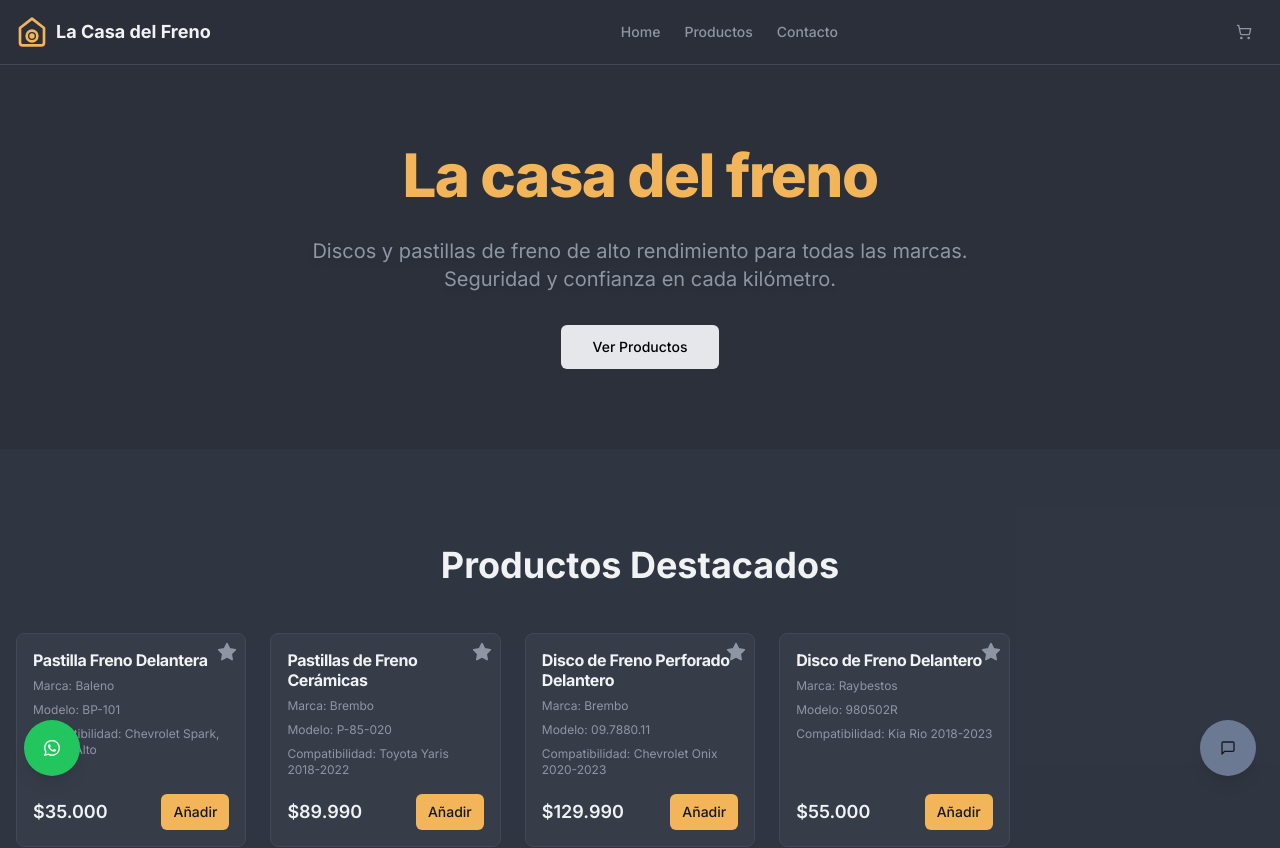
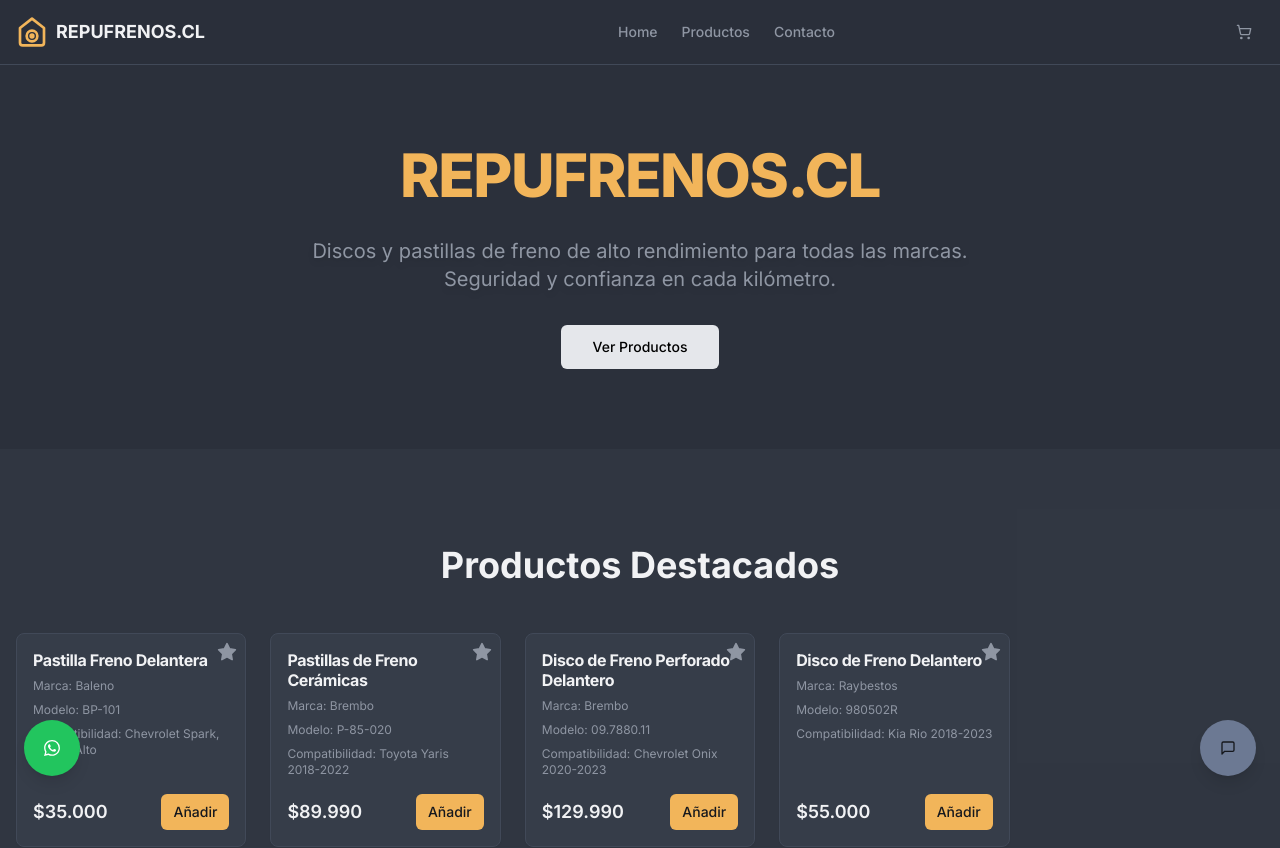
Before and after one commit to marce1404/TIENDA-FRENOS, a Next.js app: page / in a window 1280 px wide. Shown: the top 848 px of the page. Built offline with nearby package versions, Linux system fonts and the light colour scheme.

Commit message:
Rename project to REPUFRENOS.CL

```diff
--- a/src/actions/sendChatInquiry.ts
+++ b/src/actions/sendChatInquiry.ts
@@ -42,7 +42,7 @@ export async function sendChatInquiry(formData: {
 
   const emailHtml = `
     <div>
-      <h1>Nueva consulta desde el Chat de La Casa del Freno</h1>
+      <h1>Nueva consulta desde el Chat de REPUFRENOS.CL</h1>
       <p><strong>Nombre:</strong> ${name}</p>
       <p><strong>Correo para responder:</strong> <a href="mailto:${email}">${email}</a></p>
       <p><strong>Mensaje:</strong></p>
@@ -56,7 +56,7 @@ export async function sendChatInquiry(formData: {
       from: `"${name}" <${SMTP_USER}>`,
       to: SMTP_RECIPIENTS,
       replyTo: email,
-      subject: `Nueva Consulta desde el Chat: ${name}`,
+      subject: `Nueva Consulta desde FRENOTOTAL.CL Chat: ${name}`,
       html: emailHtml,
     });
     return { success: true };
--- a/src/actions/sendEmail.ts
+++ b/src/actions/sendEmail.ts
@@ -44,7 +44,7 @@ export async function sendEmail(formData: {
 
   const emailHtml = `
     <div>
-      <h1>Nuevo mensaje de contacto de La Casa del Freno</h1>
+      <h1>Nuevo mensaje de contacto de REPUFRENOS.CL</h1>
       <p><strong>Nombre:</strong> ${name}</p>
       <p><strong>Correo:</strong> ${email}</p>
       <p><strong>Asunto:</strong> ${subject}</p>
--- a/src/app/contacto/page.tsx
+++ b/src/app/contacto/page.tsx
@@ -104,7 +104,7 @@ export default function ContactoPage() {
           <div className="space-y-4 text-lg">
              <div className="flex items-center gap-4">
                 <Mail className="h-6 w-6 text-primary" />
-                <span>contacto@casafrenos.cl</span>
+                <span>contacto@repufrenos.cl</span>
              </div>
              <div className="flex items-center gap-4">
                 <MapPin className="h-6 w-6 text-primary" />
--- a/src/app/layout.tsx
+++ b/src/app/layout.tsx
@@ -12,8 +12,8 @@ import { WhatsAppButton } from '@/components/WhatsAppButton';
 const inter = Inter({ subsets: ['latin'] });
 
 export const metadata: Metadata = {
-  title: 'La Casa del Freno',
-  description: 'La casa del freno. Tienda especialista en repuestos de frenos de alta calidad.',
+ title: 'REPUFRENOS.CL',
+ description: 'REPUFRENOS.CL. Tienda especialista en repuestos de frenos de alta calidad.',
 };
 
 export default function RootLayout({
--- a/src/app/page.tsx
+++ b/src/app/page.tsx
@@ -42,7 +42,7 @@ export default function HomePage() {
     <>
       <section className="container mx-auto px-4 py-12 md:py-20 text-center">
         <div className="mb-8">
-          <h1 className="text-4xl md:text-6xl font-extrabold tracking-tight text-primary">La casa del freno</h1>
+          <h1 className="text-4xl md:text-6xl font-extrabold tracking-tight text-primary">REPUFRENOS.CL</h1>
         </div>
         <p className="text-lg md:text-xl text-muted-foreground max-w-2xl mx-auto mb-8 drop-shadow-md">
  Discos y pastillas de freno de alto rendimiento para todas las marcas. Seguridad y confianza en cada kilómetro.
--- a/src/components/Header.tsx
+++ b/src/components/Header.tsx
@@ -25,8 +25,8 @@ export function Header() {
     <header className="bg-background/80 backdrop-blur-md sticky top-0 z-50 border-b border-border">
       <div className="container mx-auto px-4 h-16 flex items-center justify-between">
         <Link href="/" className="flex items-center gap-2 mr-6">
-          <Logo className="h-8 w-8 text-primary" />
-          <span className="font-bold text-lg hidden sm:inline-block">La Casa del Freno</span>
+ <Logo className="h-8 w-8 text-primary" />
+ <span className="font-bold text-lg hidden sm:inline-block">REPUFRENOS.CL</span>
         </Link>
 
         {/* Desktop Navigation */}
@@ -53,7 +53,7 @@ export function Header() {
                 <SheetContent>
                   <Link href="/" className="flex items-center gap-2 mb-8">
                     <Logo className="h-8 w-8 text-primary" />
-                    <span className="font-bold text-lg">La Casa del Freno</span>
+ <span className="font-bold text-lg">REPUFRENOS.CL</span>
                   </Link>
                   <nav className="grid gap-4">
                     {navLinks.map((link) => (
--- a/src/components/Logo.tsx
+++ b/src/components/Logo.tsx
@@ -15,7 +15,7 @@ export const Logo = ({ className, ...props }: React.SVGProps<SVGSVGElement>) =>
       className={cn(className)}
       {...props}
     >
-      <title>La Casa del Freno Logo</title>
+      <title>REPUFRENOS.CL Logo</title>
       {/* House shape */}
       <path d="M3 9l9-7 9 7v11a2 2 0 0 1-2 2H5a2 2 0 0 1-2-2z" />
       {/* Brake disc inside */}
```
Also changed, not shown: 1 other file (tests, documents, lock files or other folders).
